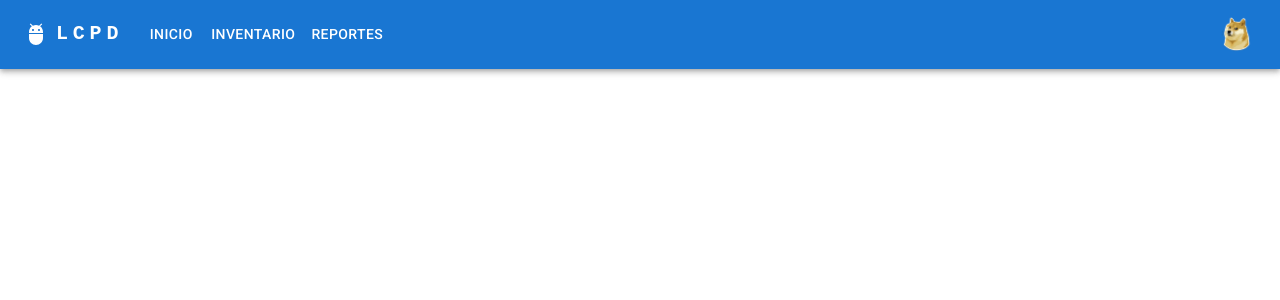
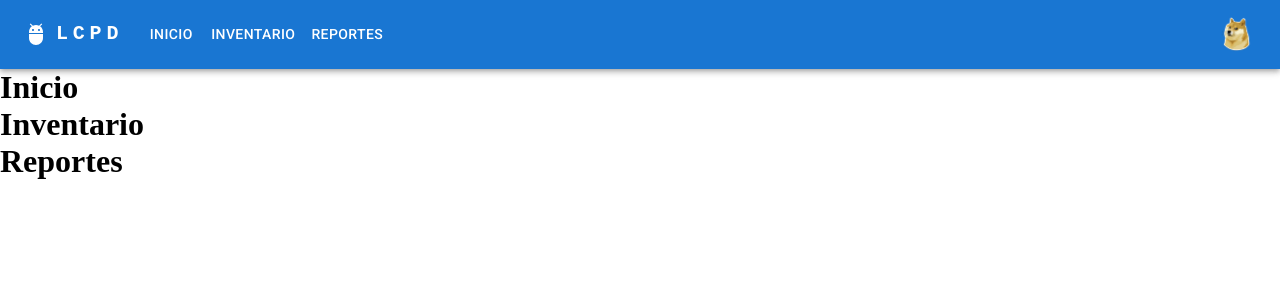
Before and after one commit to Adrian1jr/inventario-react, a React (Vite) app: page / in a window 1280 px wide. Shown: the top 300 px of the page. Built offline with nearby package versions, Linux system fonts and the light colour scheme.

Commit message:
UPDATE pestaña inventario

```diff
--- a/src/pages/inventario.jsx
+++ b/src/pages/inventario.jsx
@@ -1,9 +1,30 @@
 import ResponsiveAppBar from "../components/NavBar";
+
+const arrayOfComponents = [
+  {
+    id: 1,
+    name: "Inicio",
+  },
+  {
+    id: 2,
+    name: "Inventario",
+  },
+  {
+    id: 3,
+    name: "Reportes",
+  },
+];
 
 export const Inventario = () => {
   return (
     <div>
       <ResponsiveAppBar />
+
+      <div>
+        {arrayOfComponents.map((comp) => (
+          <h1 key={comp.id}>{comp.name}</h1>
+        ))}
+      </div>
     </div>
   );
 };
```
